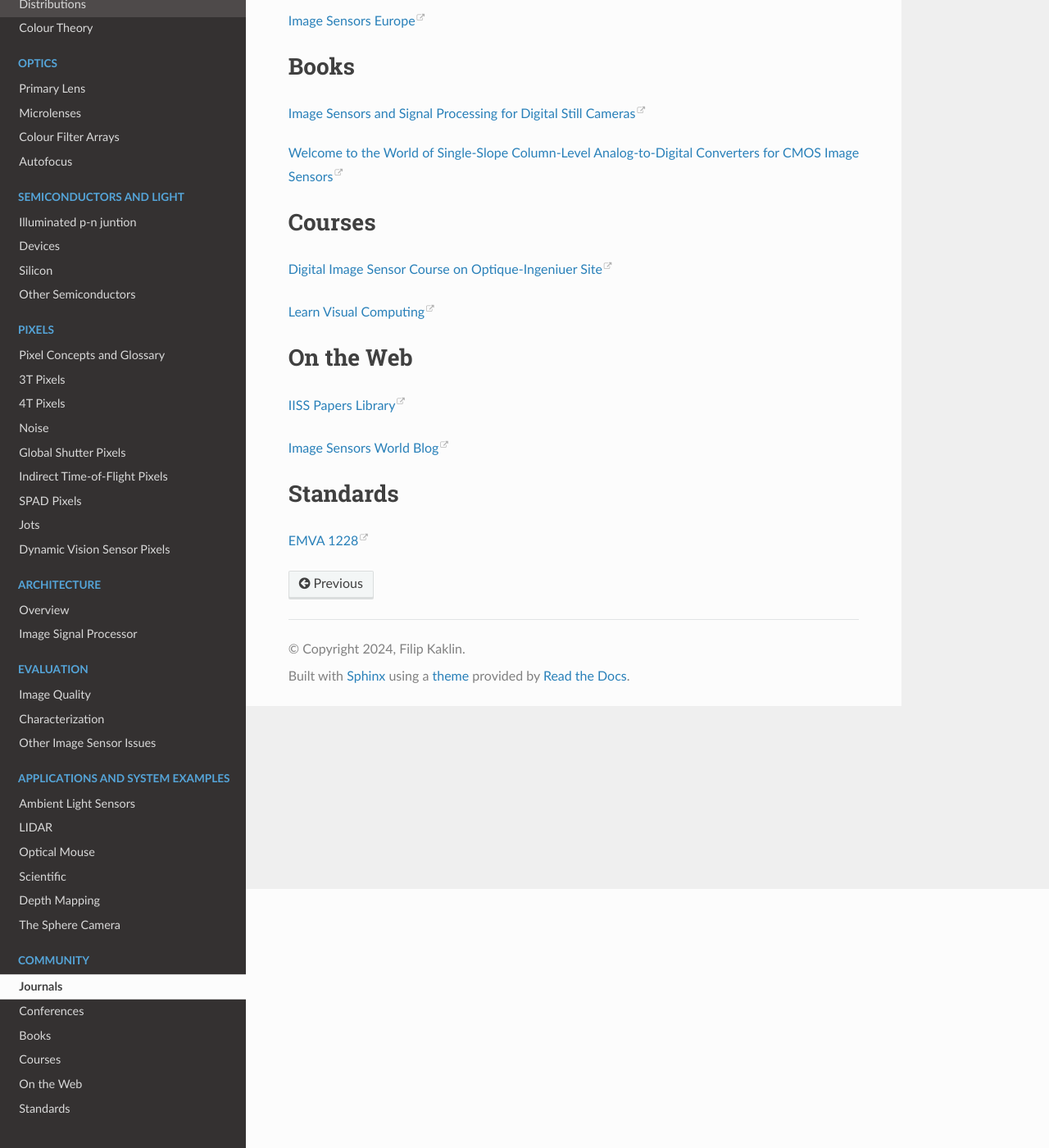
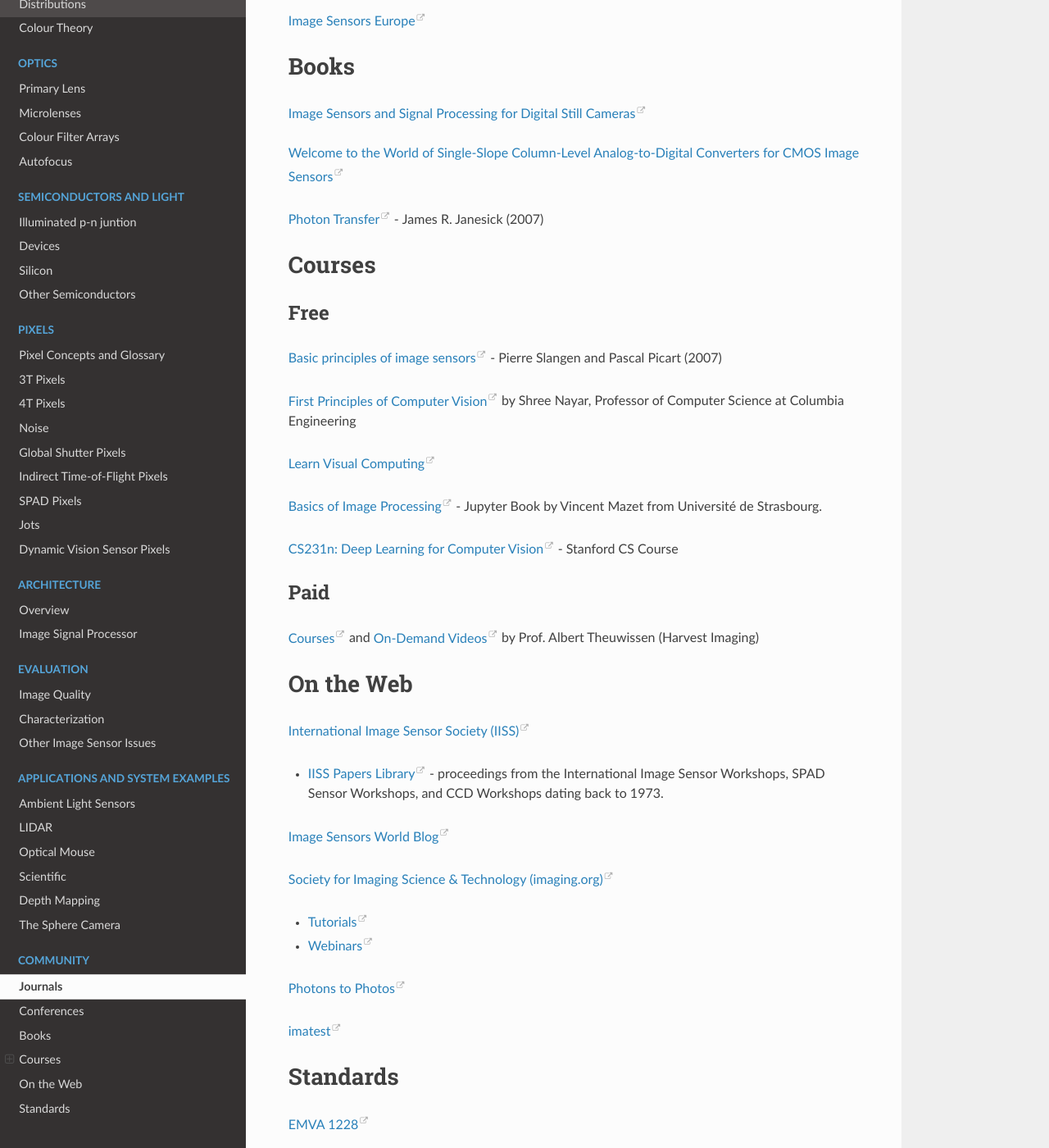
Before and after one commit to kaklin/digital-image-sensor-docs, a Sphinx documentation site: the page built from source/community/community.rst, in a window 1280 px wide and 1400 px high, scrolled down 316 px. Shown: the whole window at 82% size. Built offline with Sphinx 7.4.7 and the Read the Docs theme 2.0.0, drawn with Linux system fonts in a browser that asks for light colours; pages that are not in the unit, such as notebooks, are missing from menus; some of the changed text lies outside the part shown.

Commit message:
update community resources list

```diff
--- a/source/community/community.rst
+++ b/source/community/community.rst
@@ -28,24 +28,53 @@ Books
 
 `Welcome to the World of Single-Slope Column-Level Analog-to-Digital Converters for CMOS Image Sensors <https://www.nowpublishers.com/article/Details/ICS-002>`_
 
+`Photon Transfer <https://www.spiedigitallibrary.org/ebooks/PM/Photon-Transfer/eISBN-9780819478382/10.1117/3.725073?SSO=1>`_ - James R. Janesick (2007)
+
 =======
 Courses
 =======
 
-`Digital Image Sensor Course on Optique-Ingeniuer Site <http://www.optique-ingenieur.org/en/courses/OPI_ang_M05_C06/co/Grain_OPI_ang_M05_C06.html>`_
+Free
+----
+
+`Basic principles of image sensors <http://www.optique-ingenieur.org/en/courses/OPI_ang_M05_C06/co/OPI_ang_M05_C06_web.html>`_ - Pierre Slangen and Pascal Picart (2007)
+
+`First Principles of Computer Vision <https://fpcv.cs.columbia.edu/>`_ by Shree Nayar, Professor of Computer Science at Columbia Engineering
 
 `Learn Visual Computing <https://learnvisualcomputing.github.io/>`_
+
+`Basics of Image Processing <https://vincmazet.github.io/bip/index.html>`_ - Jupyter Book by Vincent Mazet from Université de Strasbourg.
+
+`CS231n: Deep Learning for Computer Vision <http://cs231n.stanford.edu/index.html>`_ - Stanford CS Course
+
+Paid
+----
+
+`Courses <https://harvestimaging.com/courses.php>`_ and `On-Demand Videos <https://harvestimaging.com/videowall.php>`_ by Prof. Albert Theuwissen (Harvest Imaging)
 
 ==========
 On the Web
 ==========
 
-`IISS Papers Library <https://imagesensors.org/past-workshops-library/>`_
+`International Image Sensor Society (IISS) <https://imagesensors.org>`_
+
+- `IISS Papers Library <https://imagesensors.org/past-workshops-library/>`_ - proceedings from the International Image Sensor Workshops, SPAD Sensor Workshops, and CCD Workshops dating back to 1973.
 
 `Image Sensors World Blog <https://www.image-sensors-world.blogspot.co.uk/>`_
+
+`Society for Imaging Science & Technology (imaging.org) <https://imaging.org/>`_
+
+- `Tutorials <https://imaging.org/IST/IST/Resources/Tutorials/Tutorials.aspx>`_
+- `Webinars <https://imaging.org/IST/IST/Resources/EnrichmentPrograms/Webinars/Webinars.aspx>`_
+
+`Photons to Photos <https://photonstophotos.net>`_
+
+`imatest <https://www.imatest.com/docs/>`_
 
 =========
 Standards
 =========
 
 `EMVA 1228 <https://www.emva.org/standards-technology/emva-1288/>`_
+
+`ISO 15739:2023 <https://www.iso.org/standard/82233.html>`_ - ISO Stardard on noise measuring and reporting.
```
